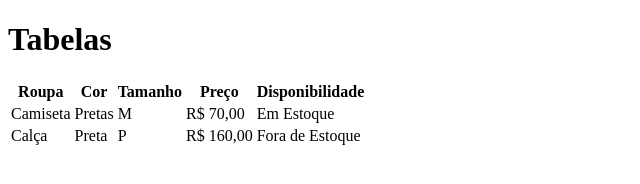
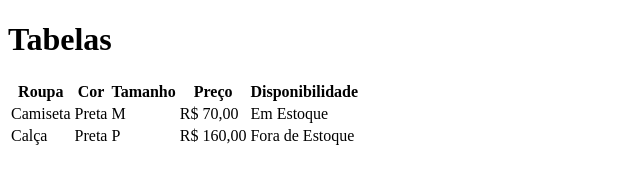
Before and after one commit to IanSFreitas/aula-html-basico, a plain HTML site: page index.html in a window 1280 px wide. Shown: the whole page, without its empty margins (0-640 px from the left). Drawn offline with Linux system fonts and the light colour scheme.

Commit message:
trocando pretas para preta na cor da camisa

```diff
--- a/index.html
+++ b/index.html
@@ -18,7 +18,7 @@
         </tr>
         <tr>
             <td>Camiseta</td>
-            <td>Pretas</td>
+            <td>Preta</td>
             <td>M</td>
             <td>R$ 70,00</td>
             <td>Em Estoque</td>
```
